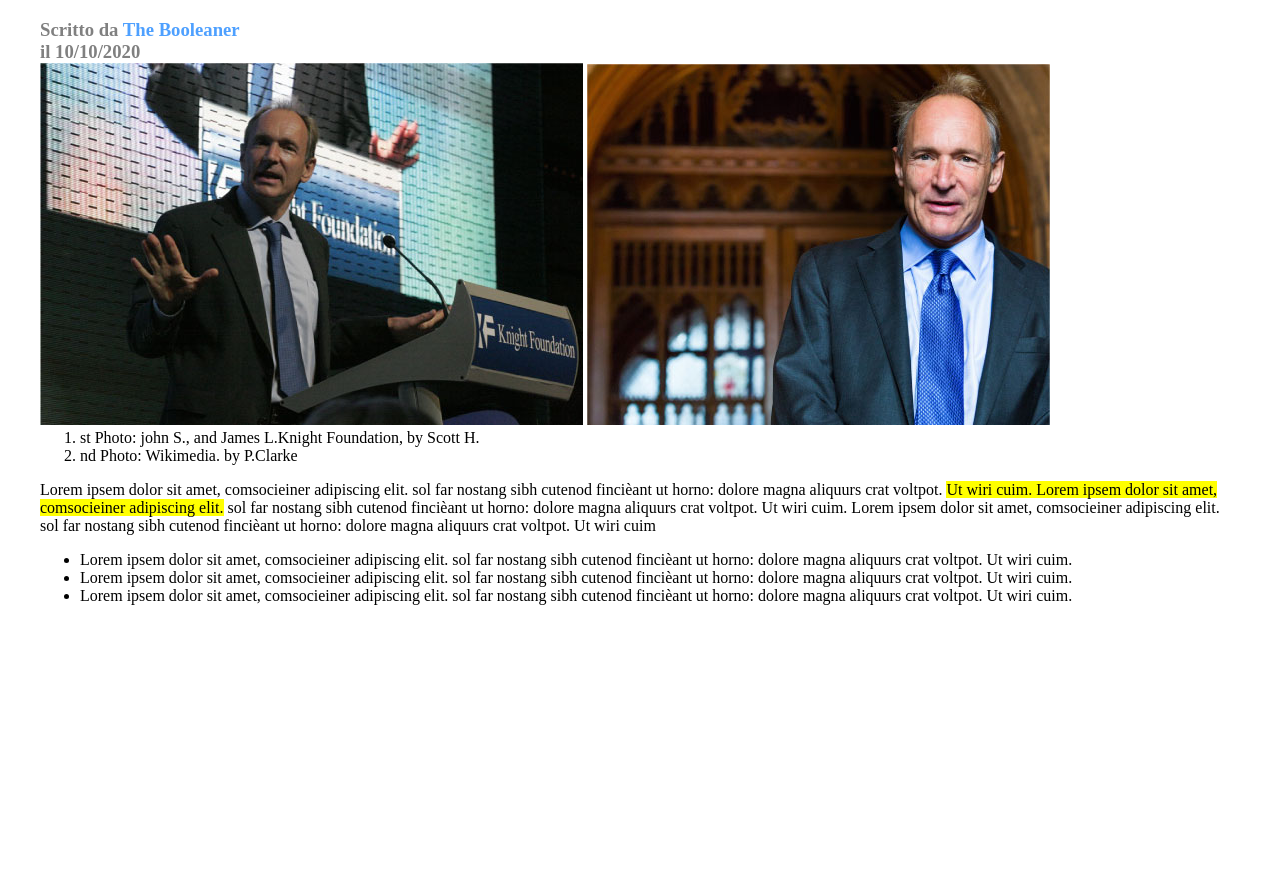
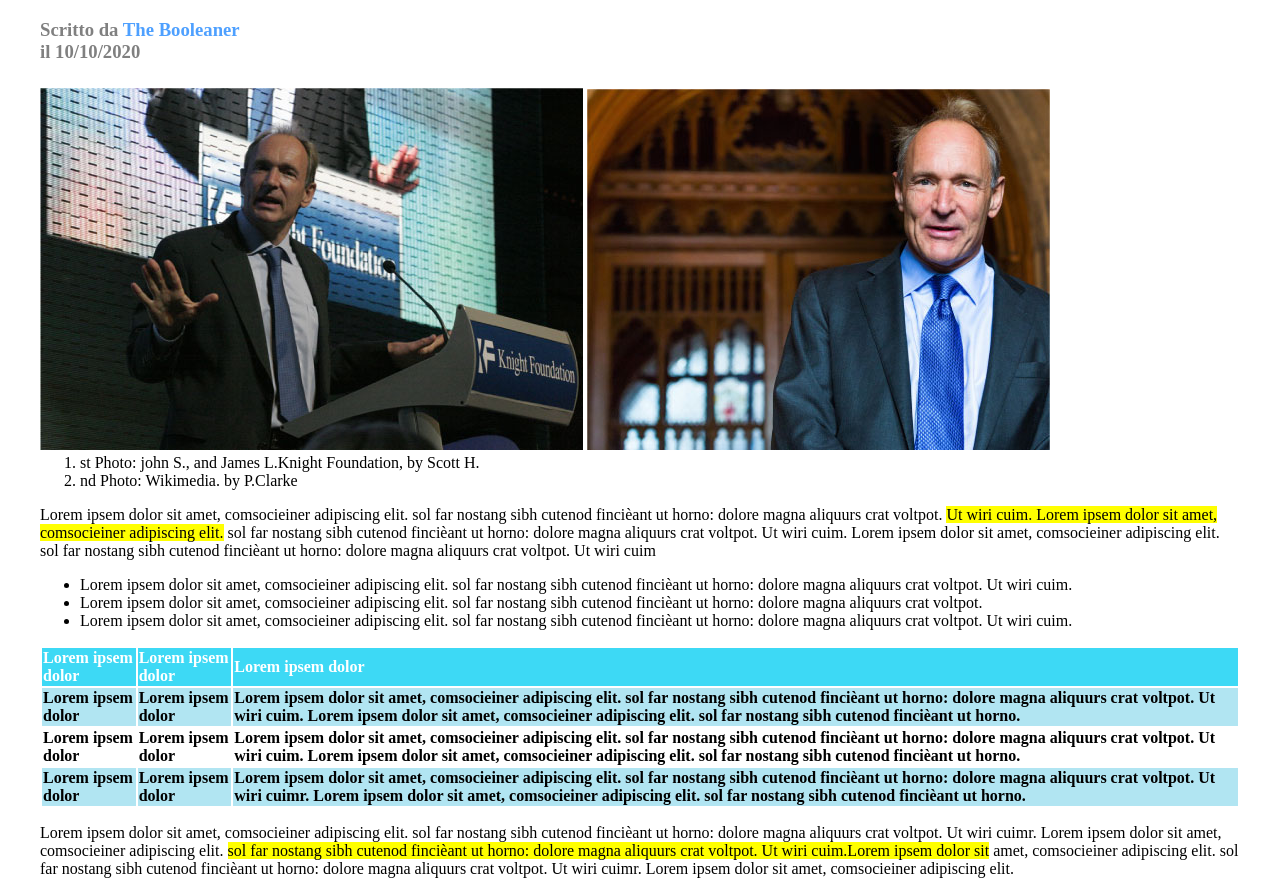
Before and after one commit to 413f10r/html-css-booleaner, a plain HTML site: page index.html in a window 1280 px wide. Shown: the part 129-1020 px from the top of the page. Before the commit the page ends 800 px from the top, so only its background shows below. Drawn offline with Linux system fonts and the light colour scheme.

Commit message:
img-caricate-no-bkgr

```diff
--- a/css/style.css
+++ b/css/style.css
@@ -4,32 +4,64 @@
     background-image: url(../img/pattern.png);
     background-repeat: repeat;
     height: 60px;
-
 }
 
 .logo{
     position: relative;
-    height: 100px;
-    width: 100px;
-
-
-
+    height: 125px;
+    width: 125px;
+    padding: 25px;
 }
 
-.greytext{
+.grey-text{
     color: grey;
-    margi: 0 auto;
+    margin: 0 auto;
 }
 
 h3{
-    margin:0;
+    margin:0 auto;
 }
 
 #mg-0-descrizione {
     margin: 0 auto;
+
 }
 .container{
     width: 100%;
     max-width: 1200px;
     margin: 0 auto;
 }
+#setup-margin-photo{
+    margin-top: 25px;
+    margin-bottom: 0 auto;
+}
+
+.table{
+    border: 1px solid;
+    border-collapse: collapse;
+    border-color: #B1E5F2;
+    background-color: #B1E5F2;
+}
+
+td, th {
+    border-color: #B1E5F2;
+    text-align: left;
+    padding: 8;
+}
+
+#title-table{
+
+        border: 1px solid;
+        border-color: #3a96e2;
+        background-color: #3dd9f5;
+        color: white;
+    }
+
+#withe-tab{
+    background-color:white ;
+}
+
+.img{
+    background-image:url(../img/monitor.jpg);
+
+}
--- a/index.html
+++ b/index.html
@@ -28,12 +28,14 @@
             <div class="title">
                 <h1>Internet deve essere al servizio del "bene pubblico": il
                 manifesto di Tim Berners-Lee</h1>
-                <h3 class="greytext">Scritto da <strong style="color:#4EA0FF"> The Booleaner</strong></h3>
-                <h3 class="greytext"> il 10/10/2020</h3>
+                <h3 class="grey-text">Scritto da <strong style="color:#4EA0FF"> The Booleaner</strong></h3>
+                <h3 class="grey-text"> il 10/10/2020</h3>
             </div>
 
-            <img src="img/tim-1.jpg" alt="">
-            <img src="img/tim-2.jpg" alt="">
+            <div id="setup-margin-photo">
+                <img src="img/tim-1.jpg" alt="">
+                <img src="img/tim-2.jpg" alt="">
+            </div>
 
             <!-- descr. photo -->
             <ol id="mg-0-descrizione">
@@ -48,13 +50,68 @@
 
             <ul>
                 <li>Lorem ipsem dolor sit amet, comsocieiner adipiscing elit. sol far nostang sibh cutenod fincièant ut horno: dolore magna aliquurs crat voltpot. Ut wiri cuim.</li>
-                <li>Lorem ipsem dolor sit amet, comsocieiner adipiscing elit. sol far nostang sibh cutenod fincièant ut horno: dolore magna aliquurs crat voltpot. Ut wiri cuim.</li>
+
+                <li>Lorem ipsem dolor sit amet, comsocieiner adipiscing elit. sol far nostang sibh cutenod fincièant ut horno: dolore magna aliquurs crat voltpot.</li>
+
                 <li>Lorem ipsem dolor sit amet, comsocieiner adipiscing elit. sol far nostang sibh cutenod fincièant ut horno: dolore magna aliquurs crat voltpot. Ut wiri cuim.</li>
 
             </ul>
 
+        <!-- tabels -->
+         <div>
+            <table class="table">
+                <table>
+                    <tr class="table" id="title-table">
+                      <th>Lorem ipsem dolor</th>
+                      <th>Lorem ipsem dolor</th>
+                      <th>Lorem ipsem dolor</th>
+                    </tr>
+
+
+                <tr class="table" >
+                  <th>Lorem ipsem dolor</th>
+                  <th>Lorem ipsem dolor</th>
+                  <th>Lorem ipsem dolor sit amet, comsocieiner adipiscing elit. sol far nostang sibh cutenod fincièant ut horno: dolore magna aliquurs crat voltpot. Ut wiri cuim. Lorem ipsem dolor sit amet, comsocieiner adipiscing elit. sol far nostang sibh cutenod fincièant ut horno.</th>
+                </tr>
+
+                <tr class="table" id="withe-tab">
+                    <th>Lorem ipsem dolor</th>
+                    <th>Lorem ipsem dolor</th>
+                    <th>Lorem ipsem dolor sit amet, comsocieiner adipiscing elit. sol far nostang sibh cutenod fincièant ut horno: dolore magna aliquurs crat voltpot. Ut wiri cuim. Lorem ipsem dolor sit amet, comsocieiner adipiscing elit. sol far nostang sibh cutenod fincièant ut horno.</th>
+                  </tr>
+
+                  <tr class="table">
+                    <th>Lorem ipsem dolor</th>
+                    <th>Lorem ipsem dolor</th>
+                    <th>Lorem ipsem dolor sit amet, comsocieiner adipiscing elit. sol far nostang sibh cutenod fincièant ut horno: dolore magna aliquurs crat voltpot. Ut wiri cuimr. Lorem ipsem dolor sit amet, comsocieiner adipiscing elit. sol far nostang sibh cutenod fincièant ut horno.</th>
+                  </tr>
+            </table>
+
+            <p>
+                Lorem ipsem dolor sit amet, comsocieiner adipiscing elit. sol far nostang sibh cutenod fincièant ut horno: dolore magna aliquurs crat voltpot. Ut wiri cuimr. Lorem ipsem dolor sit amet, comsocieiner adipiscing elit. <mark>sol far nostang sibh cutenod fincièant ut horno: dolore magna aliquurs crat voltpot. Ut wiri cuim.Lorem ipsem dolor sit</mark> amet, comsocieiner adipiscing elit. sol far nostang sibh cutenod fincièant ut horno: dolore magna aliquurs crat voltpot. Ut wiri cuimr. Lorem ipsem dolor sit amet, comsocieiner adipiscing elit.
+            </p>
+
+
+
+         </div>
+
         </div>
     </main>
 
+    <footer>
+        <div class="container">
+            <div>
+                <img src="img/monitor.jpg" alt="">
+            </div>
+            <div>
+                <img src="img/graph.jpg" alt="">
+            </div>
+
+        </div>
+
+
+
+    </footer>
+
 </body>
 </html>
```
